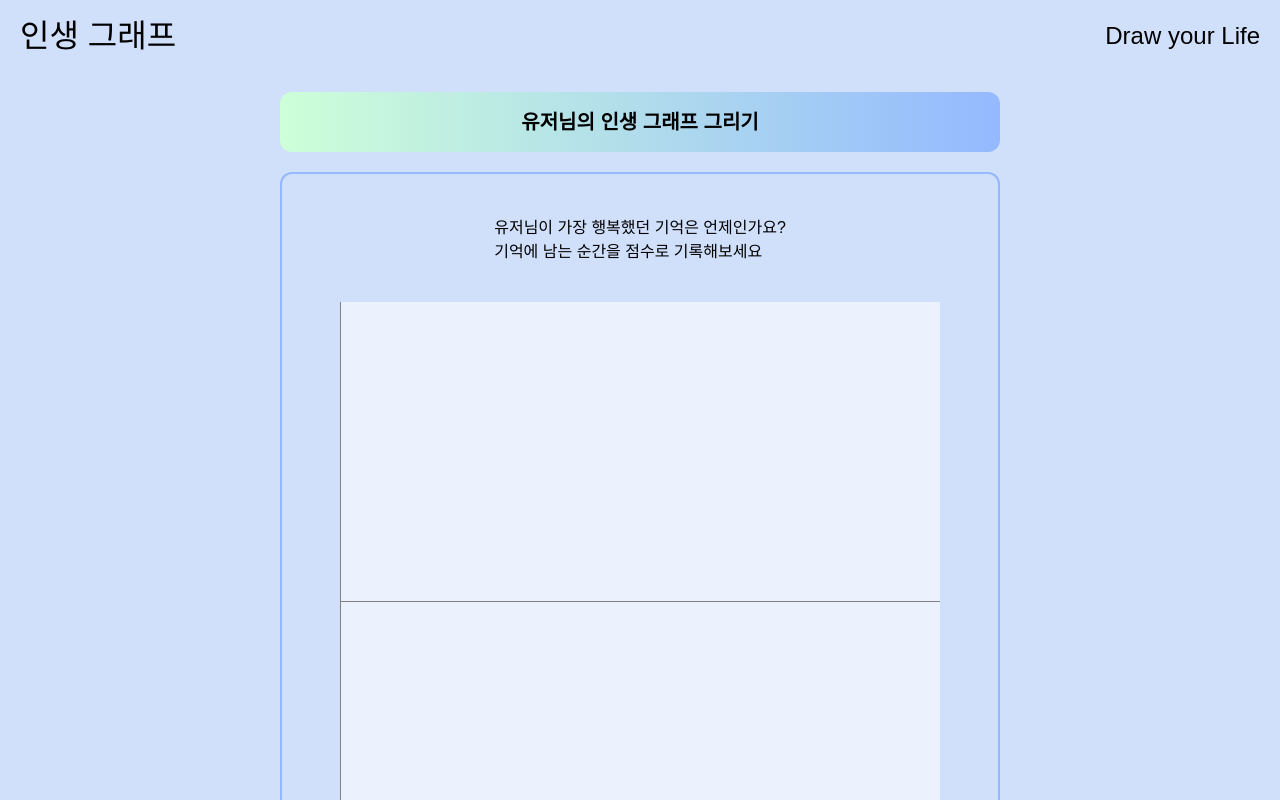
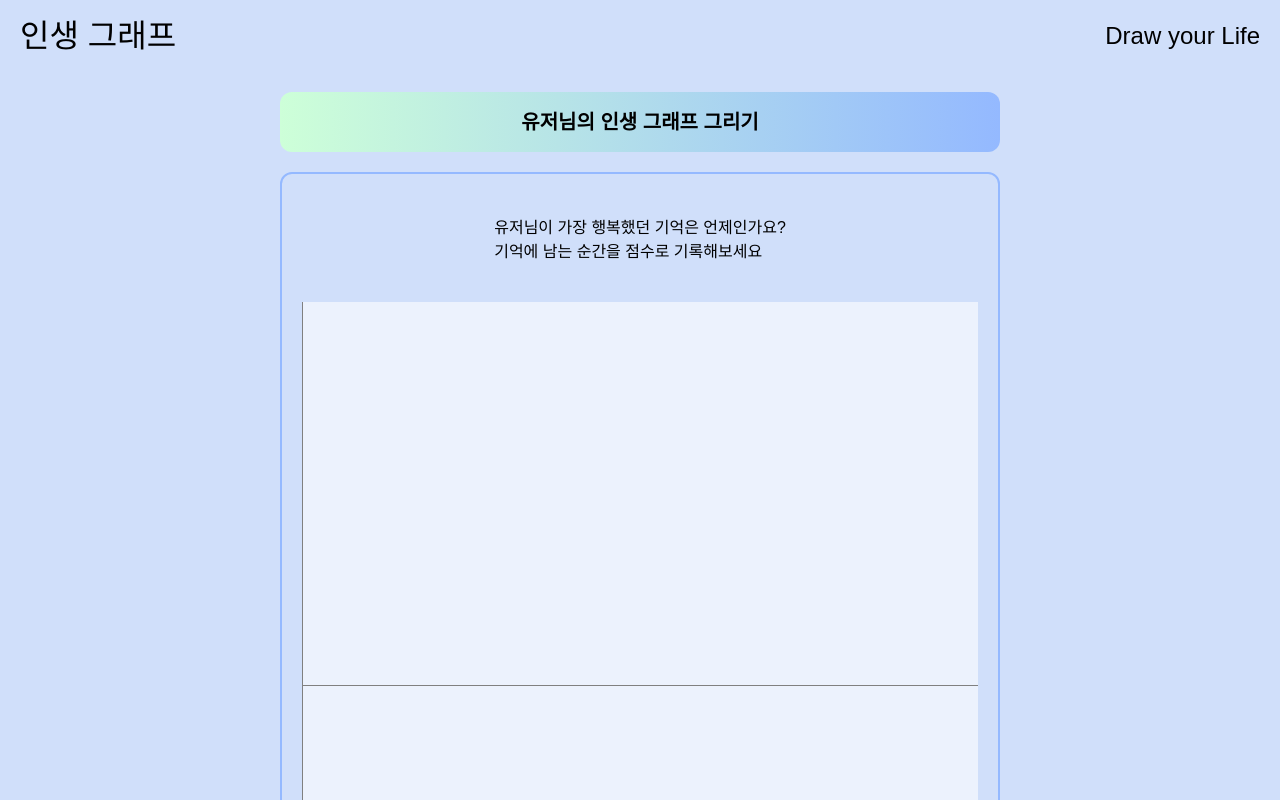
Before and after one commit to hongggyelim/lifeGraph, a React (Create React App) app: page /main in a window 1280 px wide. Shown: the top 800 px of the page. Built offline with nearby package versions, Linux system fonts and the light colour scheme.

Commit message:
feat: 클릭 시 input focus

```diff
--- a/src/pages/Main/component/Graph.tsx
+++ b/src/pages/Main/component/Graph.tsx
@@ -1,21 +1,31 @@
-import { useState } from "react";
+import { ChangeEvent, MouseEvent, useState } from "react";
 import "./graph.scss";
 import Point from "./Point";
 
-const Graph = ({ onClick }: { onClick: (x: number, y: number) => void }) => {
-  const [points, setPoints] = useState<{ x: number; y: number }[]>([]);
+interface PointData {
+  id: number;
+  x: number;
+  y: number;
+  title: string;
+}
 
-  const handleClick = (event: React.MouseEvent<HTMLDivElement>) => {
-    const rect = event.currentTarget.getBoundingClientRect();
-    const x = event.clientX - rect.left;
-    const y = event.clientY - rect.top;
+const Graph = () => {
+  const [points, setPoints] = useState<PointData[]>([]);
 
-    setPoints((prev) => [...prev, { x, y }]); // 클릭한 좌표 저장
+  const handleClick = (e: MouseEvent<HTMLDivElement>) => {
+    const rect = e.currentTarget.getBoundingClientRect();
+    const x = e.clientX - rect.left;
+    const y = e.clientY - rect.top;
+
+    setPoints((prev) => [...prev, { id: Date.now(), x, y, title: "" }]); // 클릭한 좌표 저장
+  };
+  const handleChange = (e: ChangeEvent<HTMLInputElement>, id: number) => {
+    setPoints((prev) => prev.map((point) => (point.id === id ? { ...point, title: e.target.value } : point)));
   };
   return (
     <div className="graph-container" onClick={handleClick}>
-      {points.map((point, index) => (
-        <Point key={index} x={point.x} y={point.y} />
+      {points.map((point) => (
+        <Point key={point.id} x={point.x} y={point.y} title={point.title} onChange={(e) => handleChange(e, point.id)} />
       ))}
       <div className="graph-upper"></div>
       <div className="graph-below"></div>
--- a/src/pages/Main/component/Point.tsx
+++ b/src/pages/Main/component/Point.tsx
@@ -1,4 +1,21 @@
-const Point = ({ x, y }: { x: number; y: number }) => {
+import { ChangeEvent, useEffect, useRef } from "react";
+
+const Point = ({
+  x,
+  y,
+  title,
+  onChange,
+}: {
+  x: number;
+  y: number;
+  title: string;
+  onChange: (e: ChangeEvent<HTMLInputElement>) => void;
+}) => {
+  const inputRef = useRef<HTMLInputElement>(null);
+
+  useEffect(() => {
+    inputRef.current?.focus();
+  }, []);
   return (
     <div
       style={{
@@ -6,12 +23,12 @@ const Point = ({ x, y }: { x: number; y: number }) => {
         width: "4px",
         height: "4px",
         color: "blue",
-        top: `${y - 5}px`,
-        left: `${x - 5}px`,
+        top: `${y}px`,
+        left: `${x}px`,
         borderRadius: "50%",
       }}
     >
-      ●
+      <input type="text" value={title} ref={inputRef} onChange={onChange} />
     </div>
   );
 };
--- a/src/pages/Main/component/graph.scss
+++ b/src/pages/Main/component/graph.scss
@@ -1,9 +1,13 @@
 .graph-container {
   position: relative;
+  width: 100%;
+  margin: 0 auto;
+  display: flex;
+  flex-direction: column;
   div {
     background-color: rgba(255, 255, 255, 0.6);
-    width: 600px;
-    height: 300px;
+    width: 100%;
+    height: 30dvw;
     border-left: 1px solid;
     border-color: gray;
   }
--- a/src/pages/Main/index.tsx
+++ b/src/pages/Main/index.tsx
@@ -18,9 +18,6 @@ const MainPage = () => {
     }
   }, []);
 
-  const handleClick = (x: number, y: number) => {
-    //
-  };
   return (
     <main>
       <div className="main-div">
@@ -30,7 +27,7 @@ const MainPage = () => {
             <span>{name}님이 가장 행복했던 기억은 언제인가요?</span>
             <span>기억에 남는 순간을 점수로 기록해보세요</span>
           </p>
-          <Graph onClick={handleClick} />
+          <Graph />
         </div>
       </div>
     </main>
```
